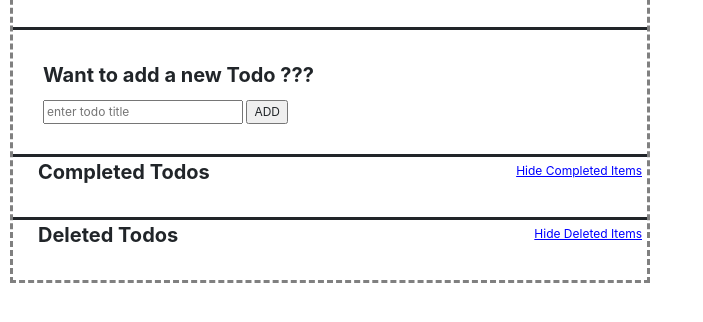
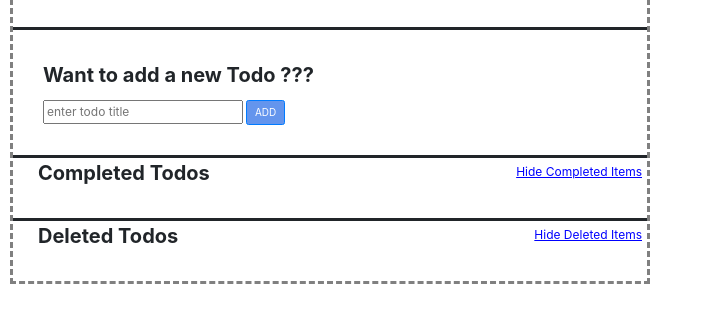
Before and after one commit to akaushik95/Todo_App, a website: page public/index.html in a window 1280 px wide. Shown: the part 146-468 px from the top of the page, without its empty margins (0-703 px from the left). Drawn offline with nearby package versions, Linux system fonts and the light colour scheme; no server answers.

Commit message:
modified the add new todo button through bootstrap

```diff
--- a/public/index.html
+++ b/public/index.html
@@ -5,7 +5,8 @@
     <title>TODO APP</title>
     <link rel="stylesheet" href="/styles.css">
     <link href = "//maxcdn.bootstrapcdn.com/bootstrap/3.3.1/css/bootstrap.min.css" rel = "stylesheet">
-    <link rel="stylesheet" href="https://maxcdn.bootstrapcdn.com/bootstrap/4.0.0-beta/css/bootstrap.min.css" integrity="sha384-/Y6pD6FV/Vv2HJnA6t+vslU6fwYXjCFtcEpHbNJ0lyAFsXTsjBbfaDjzALeQsN6M" crossorigin="anonymous">
+    <link rel="stylesheet" href="https://maxcdn.bootstrapcdn.com/bootstrap/4.0.0-beta/css/bootstrap.min.css"
+          integrity="sha384-/Y6pD6FV/Vv2HJnA6t+vslU6fwYXjCFtcEpHbNJ0lyAFsXTsjBbfaDjzALeQsN6M" crossorigin="anonymous">
     <!--<script src="https://code.jquery.com/jquery-3.2.1.slim.min.js" integrity="sha384-KJ3o2DKtIkvYIK3UENzmM7KCkRr/rE9/Qpg6aAZGJwFDMVNA/GpGFF93hXpG5KkN" crossorigin="anonymous"></script>-->
     <!--<script src="https://cdnjs.cloudflare.com/ajax/libs/popper.js/1.11.0/umd/popper.min.js" integrity="sha384-b/U6ypiBEHpOf/4+1nzFpr53nxSS+GLCkfwBdFNTxtclqqenISfwAzpKaMNFNmj4" crossorigin="anonymous"></script>-->
     <!--<script src="https://maxcdn.bootstrapcdn.com/bootstrap/4.0.0-beta/js/bootstrap.min.js" integrity="sha384-h0AbiXch4ZDo7tp9hKZ4TsHbi047NrKGLO3SEJAg45jXxnGIfYzk4Si90RDIqNm1" crossorigin="anonymous"></script>-->
@@ -32,7 +33,8 @@
         <div style="border-bottom: solid; padding: 30px">
             <p><b>Want to add a new Todo ???</b></p>
             <input type="text" id="new_todo_input" placeholder="enter todo title">
-            <input type="button" value="ADD" onclick="addTodoAJAX()" >
+            <input type="button" class="btn btn-primary" style="background : cornflowerblue;"
+                   value="ADD" onclick="addTodoAJAX()" >
             <br>
         </div>
 
@@ -42,7 +44,8 @@
                     <p style="margin-left: 10px"><b>Completed Todos</b></p>
                 </div>
                 <div class="col-sm-6" align="right" style="padding: 5px">
-                    <button class="asText" id = "hide_completed_todos" onclick="hideCompletedTodos()"><u>Hide Completed Items</u></button>
+                    <button class="asText" id = "hide_completed_todos"
+                            onclick="hideCompletedTodos()"><u>Hide Completed Items</u></button>
                 </div>
             </div>
         </div>
@@ -58,7 +61,8 @@
                     <p style="margin-left: 10px"><b>Deleted Todos</b></p>
                 </div>
                 <div class="col-sm-6" align="right" style="padding: 5px">
-                    <button class="asText" id = "hide_deleted_todos" onclick="hideDeletedTodos()"><u>Hide Deleted Items</u></button>
+                    <button class="asText" id = "hide_deleted_todos"
+                            onclick="hideDeletedTodos()"><u>Hide Deleted Items</u></button>
                 </div>
             </div>
         </div>
--- a/public/script.js
+++ b/public/script.js
@@ -86,6 +86,7 @@ function addTodoElements(id, todos_data_json){
 function createTodoElement(id, todo_object) {
     var todo_box = document.createElement("div");
     todo_box.setAttribute("display", "inline");
+
     if(todo_object.status == "ACTIVE"){
         complete_checkbox = document.createElement("input");
         complete_checkbox.setAttribute("type", "checkbox");
```
